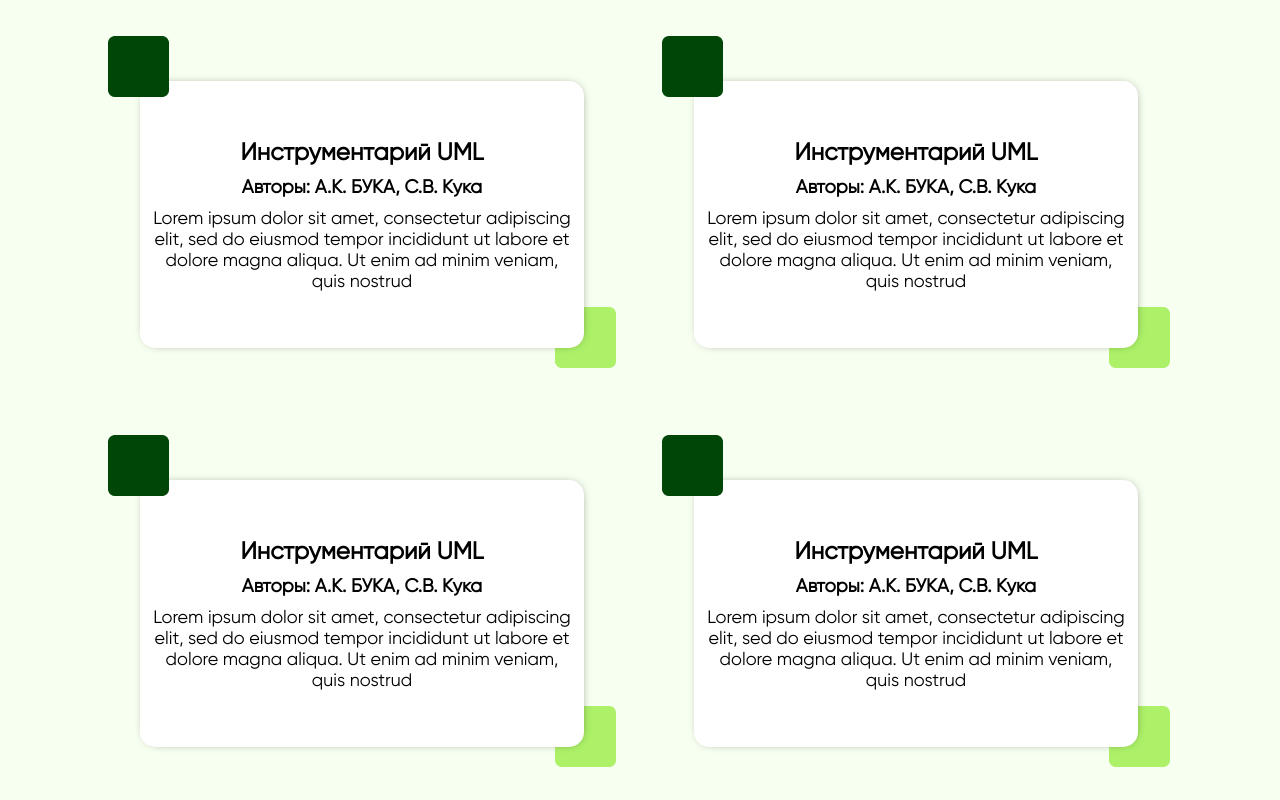
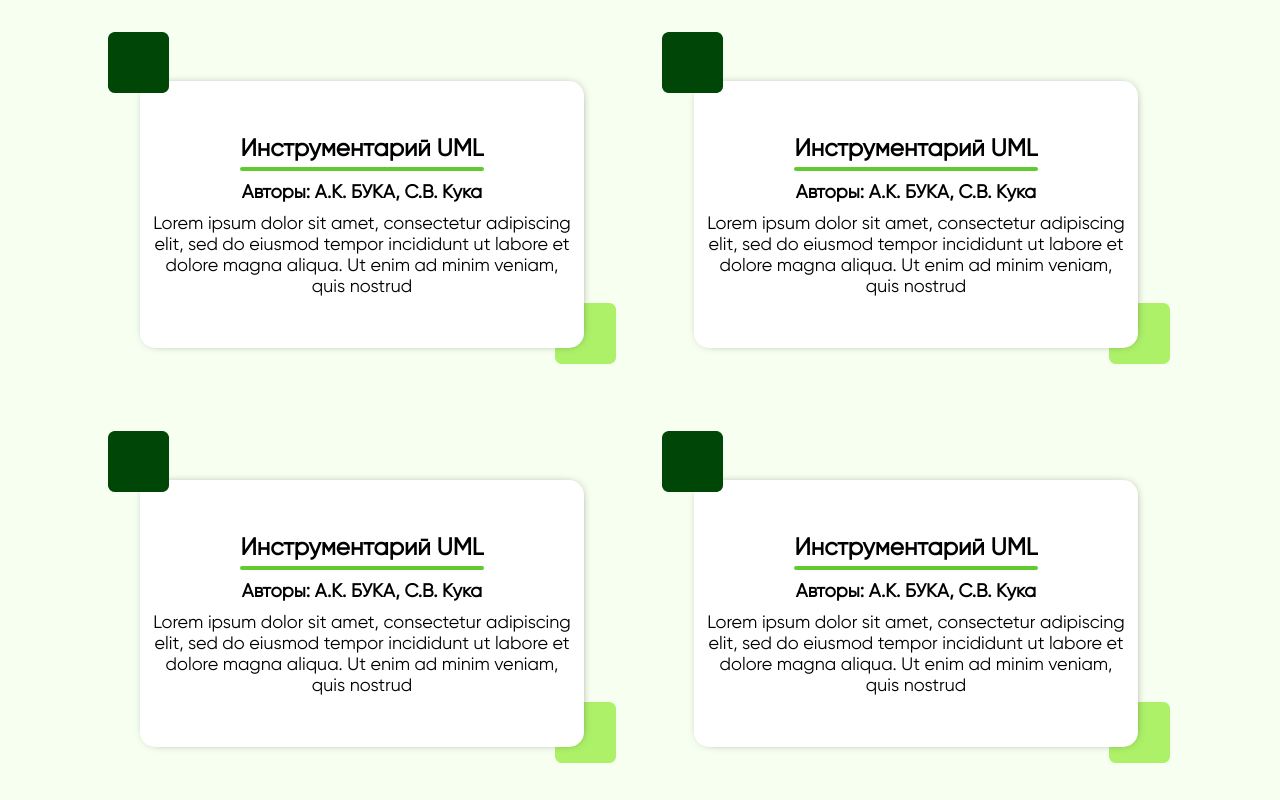
Before and after one commit to Behtmoth-Jr/Mars--cience_Magazine, a plain HTML site: page digest.html in a window 1280 px wide. Shown: the part 1120-1920 px from the top of the page. Drawn offline with nearby package versions, Linux system fonts and the light colour scheme; files that its build step writes are made by us from their sources.

Commit message:
digest-after

```diff
--- a/scss/digest.scss
+++ b/scss/digest.scss
@@ -66,6 +66,15 @@
     &:hover {
         box-shadow: 1px 1px 16px 3px  $gr_block;
     }
+    h2::after {
+        display: block;
+        content: '';
+        width: 100%;
+        height: 4px;
+        border-radius: 10px;
+        background-color: $gr_light;
+        margin-top: 5px;
+    }
     h3 {
         margin: 10px;
     }
```
Also changed, not shown: css/digest.css.
